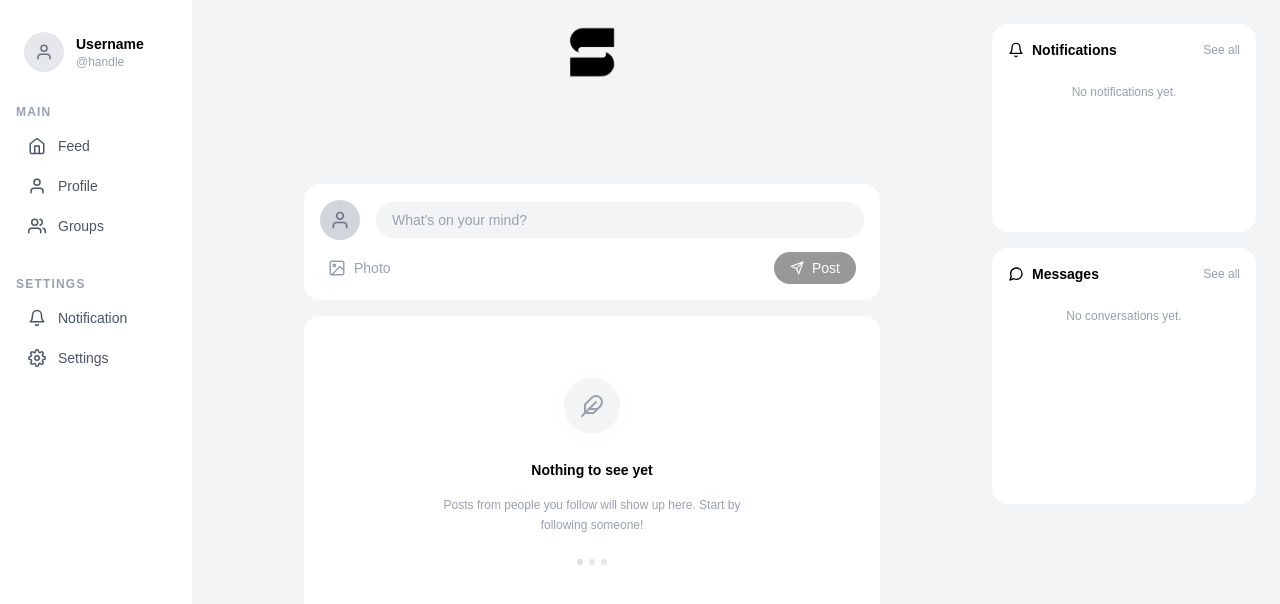
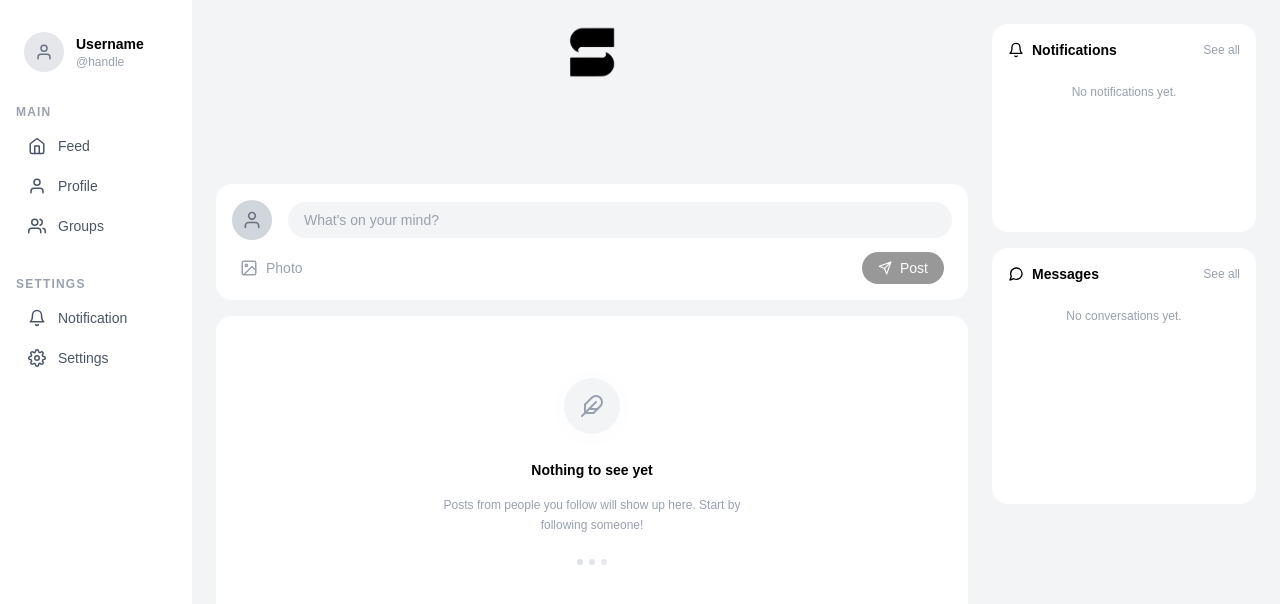
Before and after one commit to mchamakh/social-network, a Next.js app in the folder frontend/: page /feed in a window 1280 px wide. Shown: the top 604 px of the page. Built offline with nearby package versions, Linux system fonts and the light colour scheme.

Commit message:
resize 2 central cards

```diff
--- a/frontend/app/feed/page.tsx
+++ b/frontend/app/feed/page.tsx
@@ -79,7 +79,7 @@ export default function Feed() {
         <div className="sticky top-0 z-10 bg-gray-100 pt-6 pb-4 px-6 flex flex-col items-center gap-4">
           <img src="/logo.png" alt="logo" className="h-14 w-auto" />
 
-          <div className="max-w-xl w-full mx-auto mt-22 bg-white rounded-2xl p-4 flex flex-col gap-3">
+          <div className="max-w-3xl w-full mx-auto mt-22 bg-white rounded-2xl p-4 flex flex-col gap-3">
             <div className="flex items-center gap-4">
               <div className="h-10 w-10 rounded-full bg-gray-300 flex items-center justify-center shrink-0">
                 <FiUser size={20} className="text-gray-500" />
@@ -113,7 +113,7 @@ export default function Feed() {
         {/* Posts */}
         <div className="px-6 pb-8 flex flex-col gap-4">
           {posts.length === 0 ? (
-            <div className="max-w-xl w-full mx-auto bg-white rounded-2xl py-16 px-8 flex flex-col items-center gap-4">
+            <div className="max-w-3xl w-full mx-auto bg-white rounded-2xl py-16 px-8 flex flex-col items-center gap-4">
               <div className="relative flex items-center justify-center">
                 <span className="absolute h-16 w-16 rounded-full bg-gray-100 animate-ping opacity-20" />
                 <span className="absolute h-12 w-12 rounded-full bg-gray-100 animate-ping opacity-30 [animation-delay:300ms]" />
```
